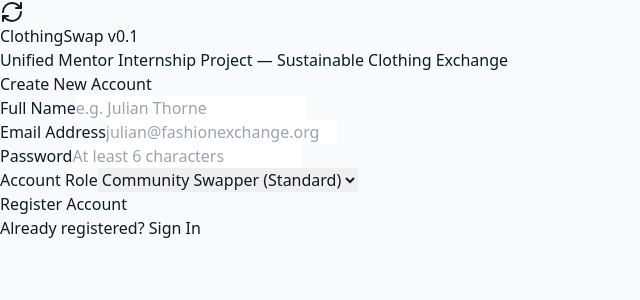
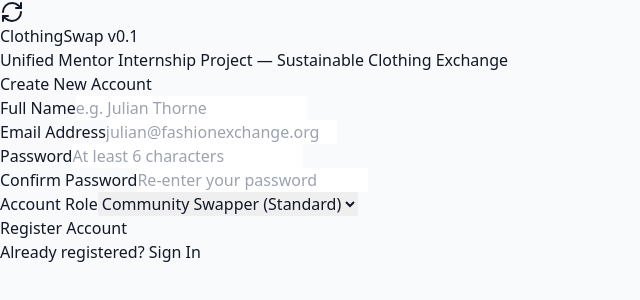
Before and after one commit to LORDXMANOJ/Clothing-brand-website, a React (Vite) app in the folder client/: page /register in a window 1280 px wide. Shown: the top 300 px of the page, without its empty margins (0-640 px from the left). Built offline with nearby package versions, Linux system fonts and the light colour scheme.

Commit message:
added form validation for registration

```diff
--- a/client/src/pages/RegisterPage.jsx
+++ b/client/src/pages/RegisterPage.jsx
@@ -8,21 +8,70 @@ export const RegisterPage = () => {
     name: '',
     email: '',
     password: '',
+    confirmPassword: '',
     role: 'user',
   });
+
+  const [fieldErrors, setFieldErrors] = useState({});
   const [error, setError] = useState('');
   const { register, loading } = useAuth();
   const navigate = useNavigate();
 
   const handleChange = (e) => {
-    setFormData({ ...formData, [e.target.name]: e.target.value });
+    const { name, value } = e.target;
+    setFormData({ ...formData, [name]: value });
+
+    // Clear field-specific error on change
+    if (fieldErrors[name]) {
+      setFieldErrors({ ...fieldErrors, [name]: '' });
+    }
+  };
+
+  const validateForm = () => {
+    const errors = {};
+    const emailRegex = /^[^\s@]+@[^\s@]+\.[^\s@]+$/;
+
+    if (!formData.name.trim()) {
+      errors.name = 'Full name is required';
+    }
+
+    if (!formData.email.trim()) {
+      errors.email = 'Email address is required';
+    } else if (!emailRegex.test(formData.email.trim())) {
+      errors.email = 'Please enter a valid email address (e.g. name@domain.com)';
+    }
+
+    if (!formData.password) {
+      errors.password = 'Password is required';
+    } else if (formData.password.length < 6) {
+      errors.password = 'Password must be at least 6 characters long';
+    }
+
+    if (!formData.confirmPassword) {
+      errors.confirmPassword = 'Please confirm your password';
+    } else if (formData.password !== formData.confirmPassword) {
+      errors.confirmPassword = 'Passwords do not match';
+    }
+
+    setFieldErrors(errors);
+    return Object.keys(errors).length === 0;
   };
 
   const handleSubmit = async (e) => {
     e.preventDefault();
     setError('');
+
+    if (!validateForm()) {
+      return;
+    }
+
     try {
-      await register(formData);
+      await register({
+        name: formData.name,
+        email: formData.email,
+        password: formData.password,
+        role: formData.role,
+      });
       navigate('/dashboard');
     } catch (err) {
       setError(err.response?.data?.message || 'Registration failed. Please try again.');
@@ -40,47 +89,80 @@ export const RegisterPage = () => {
         </div>
       )}
 
-      <form onSubmit={handleSubmit} className="space-y-3">
+      <form onSubmit={handleSubmit} className="space-y-3" noValidate>
+        {/* Full Name */}
         <div>
           <label className="block font-semibold text-gray-700 mb-1">Full Name</label>
           <input
             type="text"
             name="name"
-            required
             value={formData.name}
             onChange={handleChange}
-            className="w-full border border-gray-300 rounded p-2 text-xs focus:outline-none focus:border-gray-500"
+            className={`w-full border rounded p-2 text-xs focus:outline-none ${
+              fieldErrors.name ? 'border-rose-400 bg-rose-50/50' : 'border-gray-300 focus:border-gray-500'
+            }`}
             placeholder="e.g. Julian Thorne"
           />
+          {fieldErrors.name && (
+            <p className="text-rose-600 text-[11px] mt-1 font-medium">{fieldErrors.name}</p>
+          )}
         </div>
 
+        {/* Email Address */}
         <div>
           <label className="block font-semibold text-gray-700 mb-1">Email Address</label>
           <input
             type="email"
             name="email"
-            required
             value={formData.email}
             onChange={handleChange}
-            className="w-full border border-gray-300 rounded p-2 text-xs focus:outline-none focus:border-gray-500"
+            className={`w-full border rounded p-2 text-xs focus:outline-none ${
+              fieldErrors.email ? 'border-rose-400 bg-rose-50/50' : 'border-gray-300 focus:border-gray-500'
+            }`}
             placeholder="julian@fashionexchange.org"
           />
+          {fieldErrors.email && (
+            <p className="text-rose-600 text-[11px] mt-1 font-medium">{fieldErrors.email}</p>
+          )}
         </div>
 
+        {/* Password */}
         <div>
           <label className="block font-semibold text-gray-700 mb-1">Password</label>
           <input
             type="password"
             name="password"
-            required
-            minLength={6}
             value={formData.password}
             onChange={handleChange}
-            className="w-full border border-gray-300 rounded p-2 text-xs focus:outline-none focus:border-gray-500"
+            className={`w-full border rounded p-2 text-xs focus:outline-none ${
+              fieldErrors.password ? 'border-rose-400 bg-rose-50/50' : 'border-gray-300 focus:border-gray-500'
+            }`}
             placeholder="At least 6 characters"
           />
+          {fieldErrors.password && (
+            <p className="text-rose-600 text-[11px] mt-1 font-medium">{fieldErrors.password}</p>
+          )}
         </div>
 
+        {/* Confirm Password */}
+        <div>
+          <label className="block font-semibold text-gray-700 mb-1">Confirm Password</label>
+          <input
+            type="password"
+            name="confirmPassword"
+            value={formData.confirmPassword}
+            onChange={handleChange}
+            className={`w-full border rounded p-2 text-xs focus:outline-none ${
+              fieldErrors.confirmPassword ? 'border-rose-400 bg-rose-50/50' : 'border-gray-300 focus:border-gray-500'
+            }`}
+            placeholder="Re-enter your password"
+          />
+          {fieldErrors.confirmPassword && (
+            <p className="text-rose-600 text-[11px] mt-1 font-medium">{fieldErrors.confirmPassword}</p>
+          )}
+        </div>
+
+        {/* Role Selector */}
         <div>
           <label className="block font-semibold text-gray-700 mb-1">Account Role</label>
           <select
@@ -89,7 +171,7 @@ export const RegisterPage = () => {
             onChange={handleChange}
             className="w-full border border-gray-300 rounded p-2 text-xs bg-white focus:outline-none focus:border-gray-500"
           >
-            <option value="user font-normal">Community Swapper (Standard)</option>
+            <option value="user">Community Swapper (Standard)</option>
             <option value="admin">Platform Administrator</option>
           </select>
         </div>
@@ -97,7 +179,7 @@ export const RegisterPage = () => {
         <button
           type="submit"
           disabled={loading}
-          className="w-full bg-gray-900 text-white font-semibold py-2.5 rounded hover:bg-gray-800 disabled:opacity-50"
+          className="w-full bg-gray-900 text-white font-semibold py-2.5 rounded hover:bg-gray-800 disabled:opacity-50 mt-2"
         >
           {loading ? 'Registering...' : 'Register Account'}
         </button>
```
Also changed, not shown: 3 other files (tests, documents, lock files or other folders).
